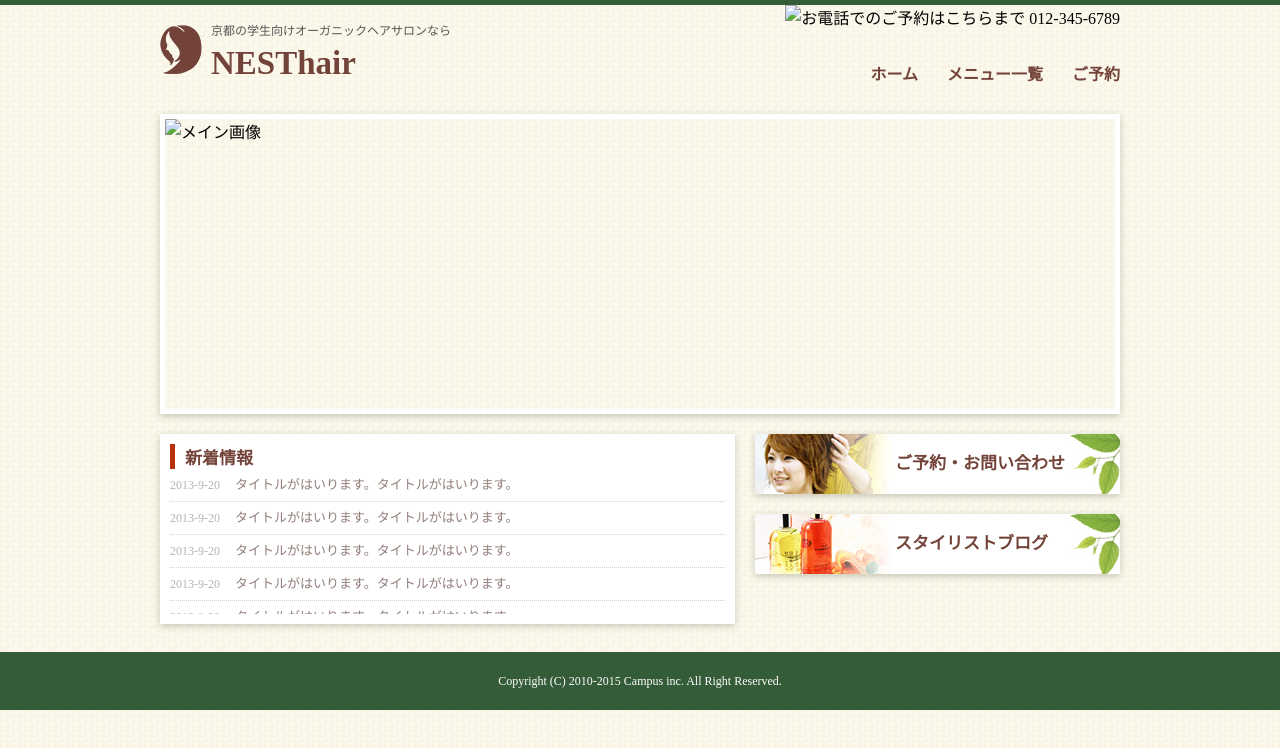
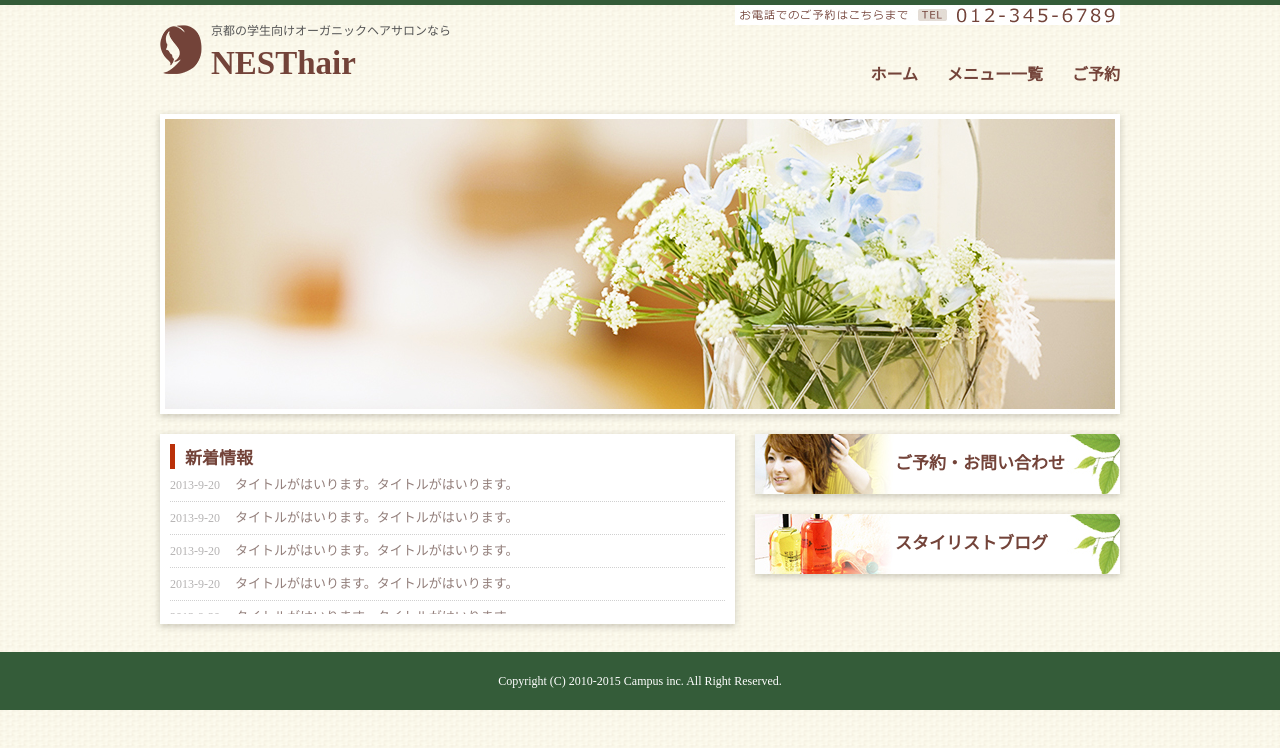
Before and after one commit to mizuno111/Nesthair, a plain HTML site: page index.html in a window 1280 px wide. Drawn offline with Linux system fonts and the light colour scheme; files whose address does not match are found by name.

Commit message:
Update index.html

```diff
--- a/index.html
+++ b/index.html
@@ -28,14 +28,14 @@
             <div class="clear"></div>
 
             <p id="nav_tel">
-                <img src="../【02】salon_中級/02.中級/中級（作業用）/images/tel_nav.jpg" alt="お電話でのご予約はこちらまで 012-345-6789">
+                <img src="https://github.com/mizuno111/Nesthair/blob/main/images/tel_nav.jpg?raw=true" alt="お電話でのご予約はこちらまで 012-345-6789">
             </p>
         </header>
         <!-- ヘッダーここまで-->
 
         <!-- メイン画像ここから-->
         <div id="mainimage" class="box-shadow">
-            <img src="../【02】salon_中級/02.中級/中級（作業用）/images/mainimage.jpg" alt="メイン画像">
+            <img src="https://github.com/mizuno111/Nesthair/blob/main/images/mainimage.jpg?raw=true" alt="メイン画像">
         </div>
         <!-- メイン画像ここまで-->
 
```
